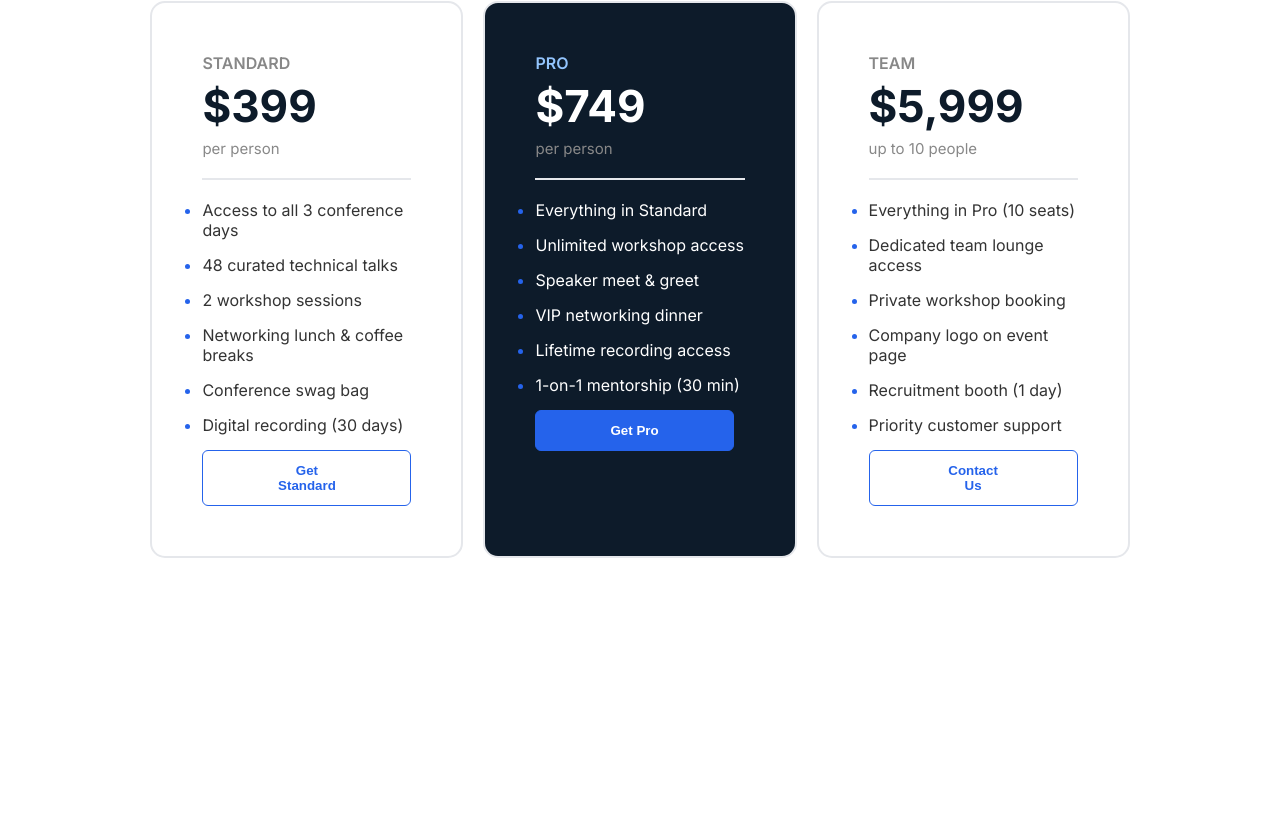
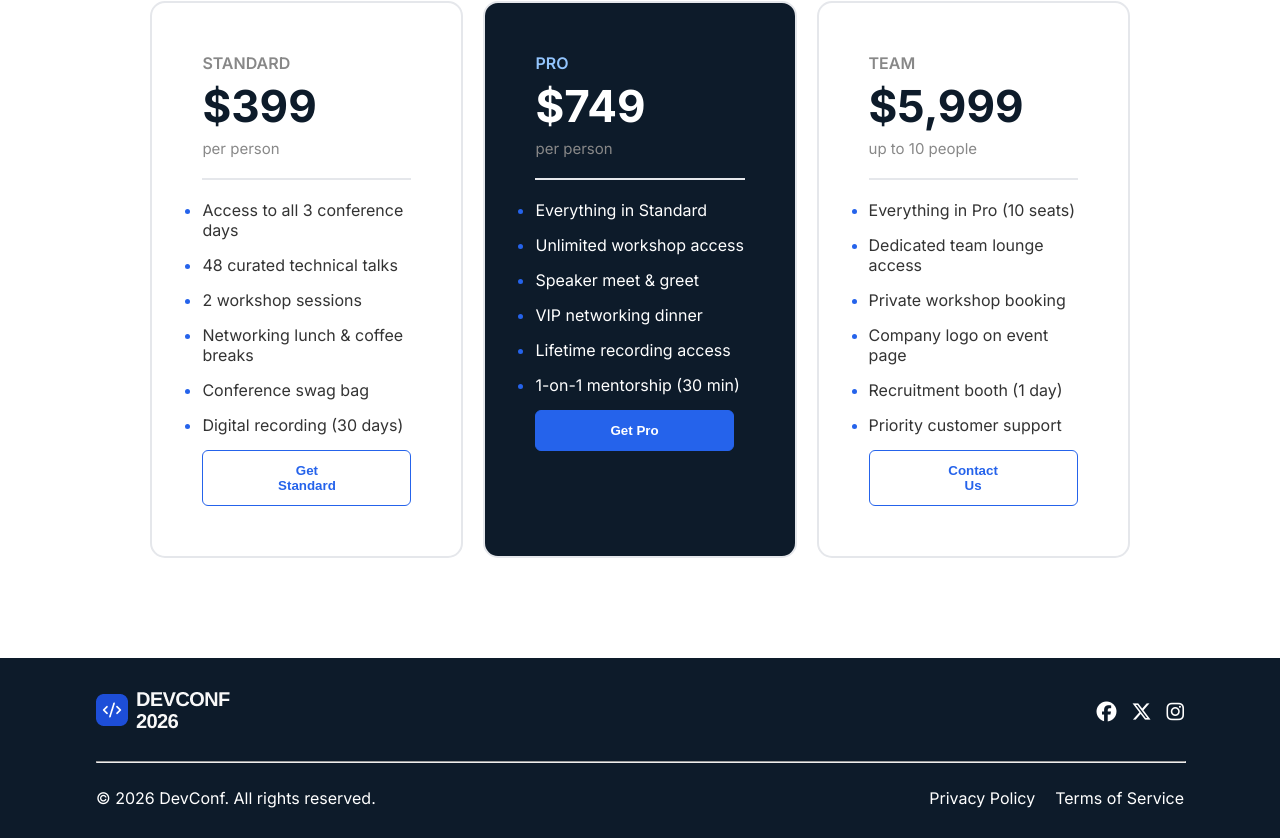
Before and after one commit to developermehede/DevConf-Assignment, a plain HTML site: page index.html in a window 1280 px wide. Shown: the part 2164-3002 px from the top of the page. Before the commit the page ends 2722 px from the top, so only its background shows below. Drawn offline with Linux system fonts and the light colour scheme.

Commit message:
footer section added

```diff
--- a/index.html
+++ b/index.html
@@ -13,6 +13,8 @@
       href="https://fonts.googleapis.com/css2?family=Arimo:ital,wght@0,400..700;1,400..700&family=Inter:ital,opsz,wght@0,14..32,100..900;1,14..32,100..900&display=swap"
       rel="stylesheet"
     />
+    <!-- Font Awesome Link -->
+     <script src="https://kit.fontawesome.com/47fec407da.js" crossorigin="anonymous"></script>
   </head>
   <body class="inter-font">
     <header>
@@ -159,6 +161,31 @@
 
        </section>
     </main>
-    <footer></footer>
+    <footer class="footer">
+      <div class="footer-container">
+        <div class="footer-content">
+          <div class="footer-logo"><img src="assets/footer-logo.png" alt=""></div>
+          <div class="footer-social-media">
+            <a href="www.facebook.com"><i class="fa-brands fa-facebook"></i></a>
+            <a href="www.twitter.com"><i class="fa-brands fa-x-twitter"></i></a>
+            <a href="www.instagram.com"><i class="fa-brands fa-instagram"></i></a>
+          </div>
+
+        </div>
+        <hr>
+        <div class="footer-policy">
+          <div>
+            <p>© 2026 DevConf. All rights reserved.</p>
+          </div>
+          <div class="footer-menu">
+            <p>Privacy Policy</p>
+            <p>Terms of Service</p>
+          </div>
+      </div>
+
+      </div>
+
+
+    </footer>
   </body>
 </html>
--- a/style.css
+++ b/style.css
@@ -143,6 +143,7 @@
   gap: 20px;
   width: 90%;
   margin: 0 auto;
+  margin-bottom: 100px;
 }
 .pricing-box{
   border: 2px solid #E5E7EB;
@@ -212,3 +213,46 @@
   background-color: #2563EB;
   color: white;
 }
+
+/* Footer Section Styles */
+.footer{
+  background-color: #0D1B2A;
+  padding: 30px 0;
+}
+.footer-container{
+  width: 85%;
+  margin: 0 auto;
+
+}
+
+.footer-content{
+  display: flex;
+  justify-content: space-between;
+  align-items: center;
+}
+
+.footer-social-media{
+  display: flex;
+  gap: 15px;
+}
+.footer-content a {
+  color: white;
+  font-size: 20px;
+}
+
+.footer hr{
+  width: 100%;
+  margin: 25px auto;
+}
+
+.footer-policy{
+  display: flex;
+  justify-content: space-between;
+  align-items: center;
+  color: white;
+}
+
+.footer-menu{
+  display: flex;
+  gap: 20px;
+}
```
